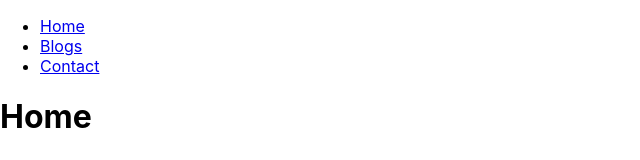
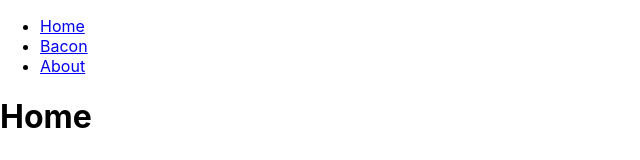
Before and after one commit to pearlhulbert/CreativeProject3, a React (Create React App) app in the folder bacon/: page / in a window 1280 px wide. Shown: the top 160 px of the page, without its empty margins (0-640 px from the left). Built offline with nearby package versions, Linux system fonts and the light colour scheme.

Commit message:
Fixed the naming of the file structure and it works

```diff
--- a/bacon/src/App.js
+++ b/bacon/src/App.js
@@ -2,8 +2,8 @@ import ReactDOM from "react-dom/client";
 import { BrowserRouter, Routes, Route } from "react-router-dom";
 import Layout from "./pages/Layout";
 import Home from "./pages/Home";
-import Blogs from "./pages/Blogs";
-import Contact from "./pages/Contact";
+import Bacon from "./pages/Bacon";
+import About from "./pages/About";
 import NoPage from "./pages/NoPage";
 
 export default function App() {
@@ -12,8 +12,8 @@ export default function App() {
       <Routes>
         <Route path="/" element={<Layout />}>
           <Route index element={<Home />} />
-          <Route path="blogs" element={<Blogs />} />
-          <Route path="contact" element={<Contact />} />
+          <Route path="bacon" element={<Bacon />} />
+          <Route path="about" element={<About />} />
           <Route path="*" element={<NoPage />} />
         </Route>
       </Routes>
--- a/bacon/src/pages/Blogs.js
+++ /dev/null
@@ -1,5 +0,0 @@
-const Blogs = () => {
-  return <h1>Blog Articles</h1>;
-};
-
-export default Blogs;
--- a/bacon/src/pages/Contact.js
+++ /dev/null
@@ -1,5 +0,0 @@
-const Contact = () => {
-  return <h1>Contact Me</h1>;
-};
-
-export default Contact;
--- a/bacon/src/pages/Layout.js
+++ b/bacon/src/pages/Layout.js
@@ -9,10 +9,10 @@ const Layout = () => {
             <Link to="/">Home</Link>
           </li>
           <li>
-            <Link to="/blogs">Blogs</Link>
+            <Link to="/bacon">Bacon</Link>
           </li>
           <li>
-            <Link to="/contact">Contact</Link>
+            <Link to="/about">About</Link>
           </li>
         </ul>
       </nav>
--- a/bacon/src/pages/NoPage.js
+++ /dev/null
@@ -1,5 +0,0 @@
-const NoPage = () => {
-  return <h1>404</h1>;
-};
-
-export default NoPage;
```
